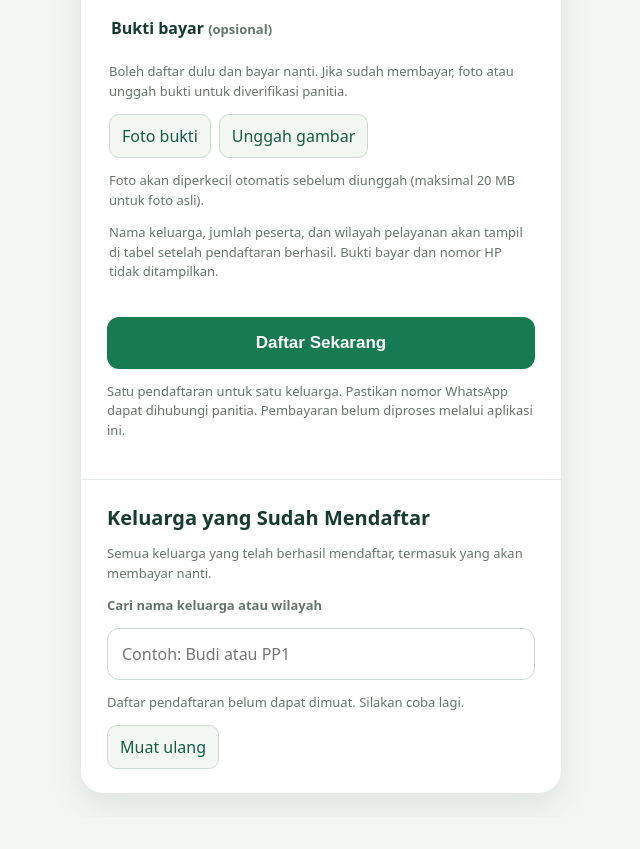
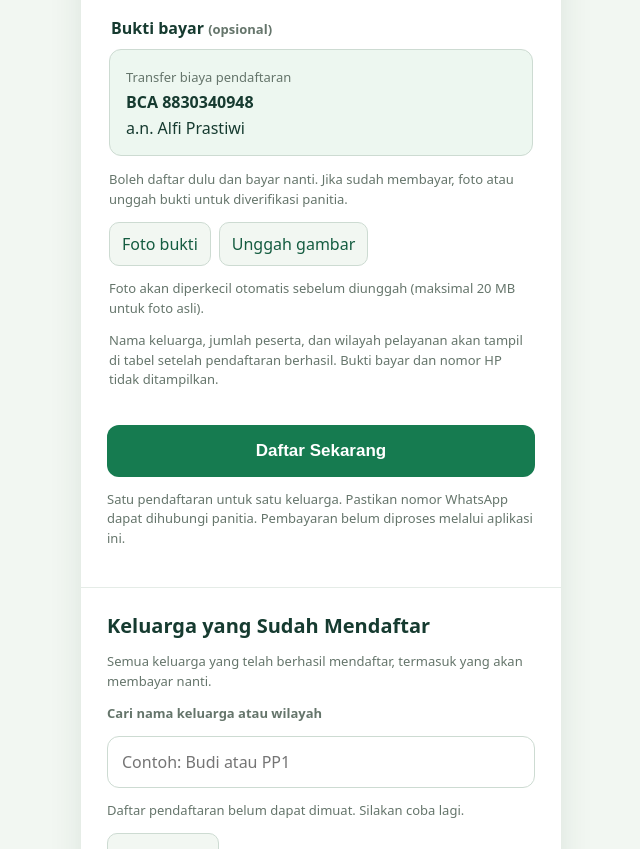
Before and after one commit to titus-zx/funwalkgkjp, a website: page Index.html in a window 1280 px wide. Shown: the part 1165-2014 px from the top of the page, without its empty margins (319-959 px from the left). Before the commit the page ends 1982 px from the top, so only its background shows below. Drawn offline with Linux system fonts and the light colour scheme; no server answers.

Commit message:
Show registration payment bank account above proof upload

```diff
--- a/Index.html
+++ b/Index.html
@@ -52,6 +52,7 @@ fieldset.field{border:0;padding:0;min-width:0}legend{font-weight:650;margin-bott
 <div class="field"><label>Jumlah peserta (termasuk pendaftar)</label><div class="stepper"><button type="button" id="minus" aria-label="Kurangi peserta">−</button><output id="count">1 orang</output><button type="button" id="plus" aria-label="Tambah peserta">+</button></div></div>
 <div class="total"><span>Total biaya pendaftaran</span><strong id="total">Rp10.000</strong><span class="hint">Rp10.000 × jumlah peserta</span><span class="hint included">Termasuk air mineral dan snack pagi per peserta.</span></div>
 <fieldset class="field"><legend>Bukti bayar <span class="hint">(opsional)</span></legend>
+<div style="background:#edf7f0;border:1px solid #cddbd2;border-radius:12px;padding:14px 16px;margin-bottom:14px;line-height:1.6" aria-label="Rekening pembayaran pendaftaran"><span class="hint">Transfer biaya pendaftaran</span><br><strong>BCA <span style="white-space:nowrap">8830340948</span></strong><br><span>a.n. Alfi Prastiwi</span></div>
 <p class="hint">Boleh daftar dulu dan bayar nanti. Jika sudah membayar, foto atau unggah bukti untuk diverifikasi panitia.</p>
 <div class="upload-actions"><label class="secondary file-picker" id="takePhoto">Foto bukti<input type="file" id="proofCamera" accept="image/*" capture="environment"></label><label class="secondary file-picker" id="chooseProof">Unggah gambar<input type="file" id="proofFile" accept="image/*"></label><button type="button" class="secondary" id="removeProof" hidden>Hapus</button></div>
 <p class="hint" id="proofInfo" role="status">Foto akan diperkecil otomatis sebelum diunggah (maksimal 20 MB untuk foto asli).</p><img id="proofPreview" class="proof-preview" alt="Pratinjau bukti bayar" hidden>
```
